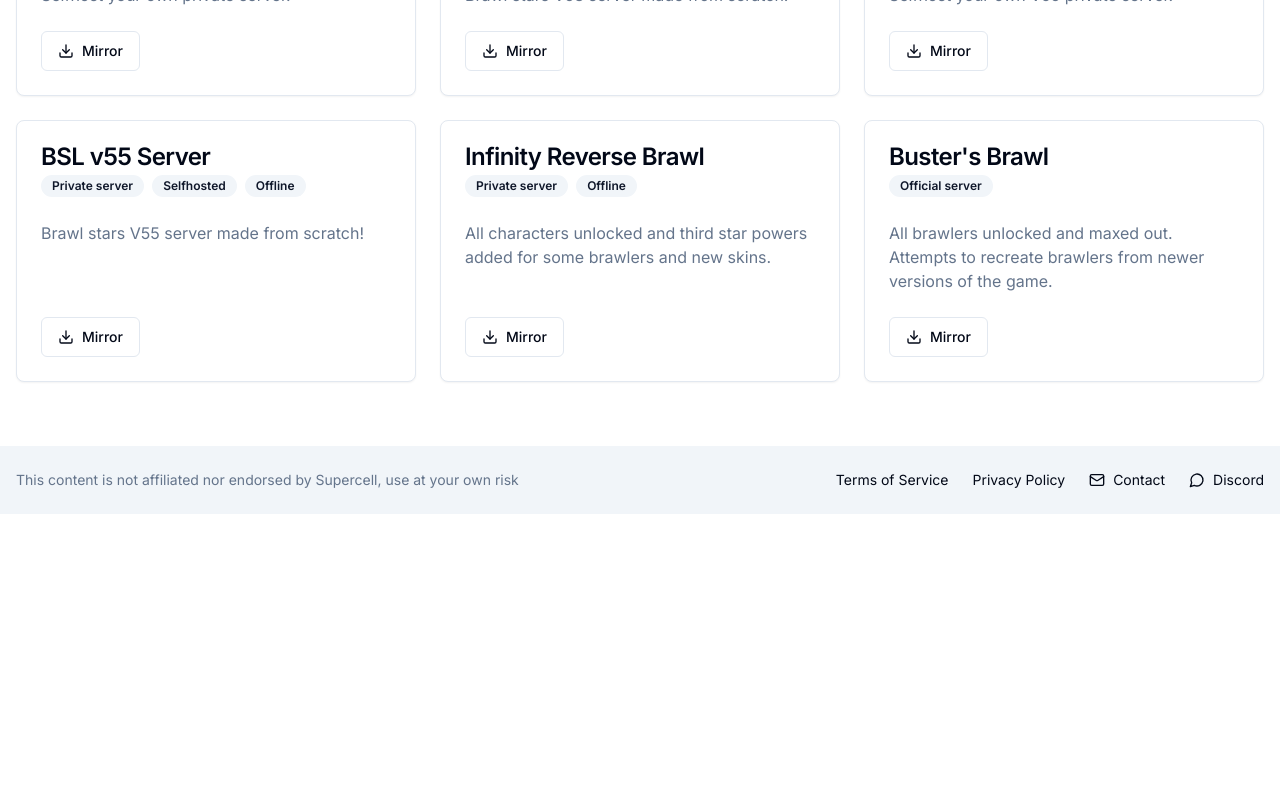
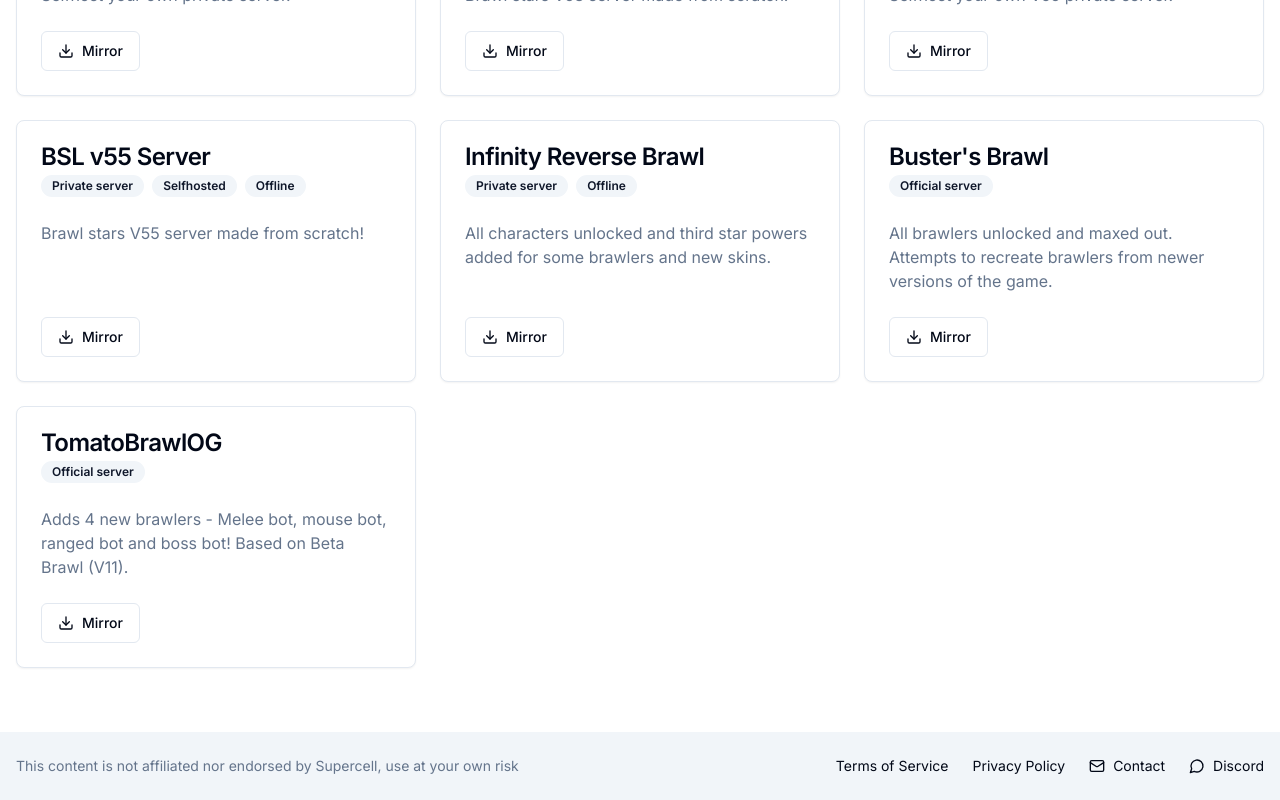
Before and after one commit to natesworksdev/brawlmods, a Next.js app: page / in a window 1280 px wide. Shown: the part 954-1754 px from the top of the page. Before the commit the page ends 1468 px from the top, so only its background shows below. Built offline with nearby package versions, Linux system fonts and the light colour scheme.

Commit message:
Add TomatoBrawlOG

```diff
--- a/app/page.tsx
+++ b/app/page.tsx
@@ -88,6 +88,13 @@ const mods = [
     mirrorLink: "https://drive.google.com/uc?export=download&id=1UWmaBt635O0TaS6H4oNB-wnVFefBimAs",
     torrentLink:"torrents",
     tags: ["Official server"]
+  },
+  {
+    name: "TomatoBrawlOG",
+    description: "Adds 4 new brawlers - Melee bot, mouse bot, ranged bot and boss bot! Based on Beta Brawl (V11).",
+    mirrorLink: "https://drive.google.com/uc?export=download&id=1as-qDZ7pcCJryay58eE67DvvP3sWGP04",
+    torrentLink:"torrents",
+    tags: ["Official server"]
   }
 ]
 
```
